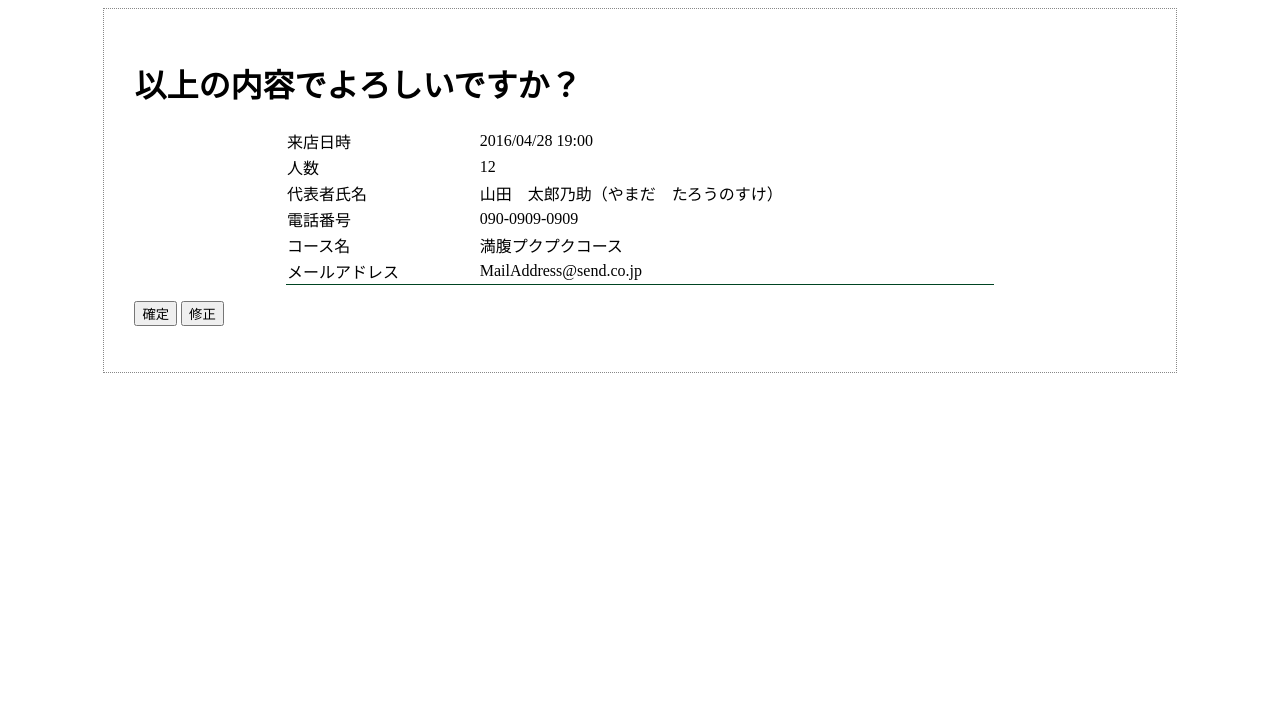
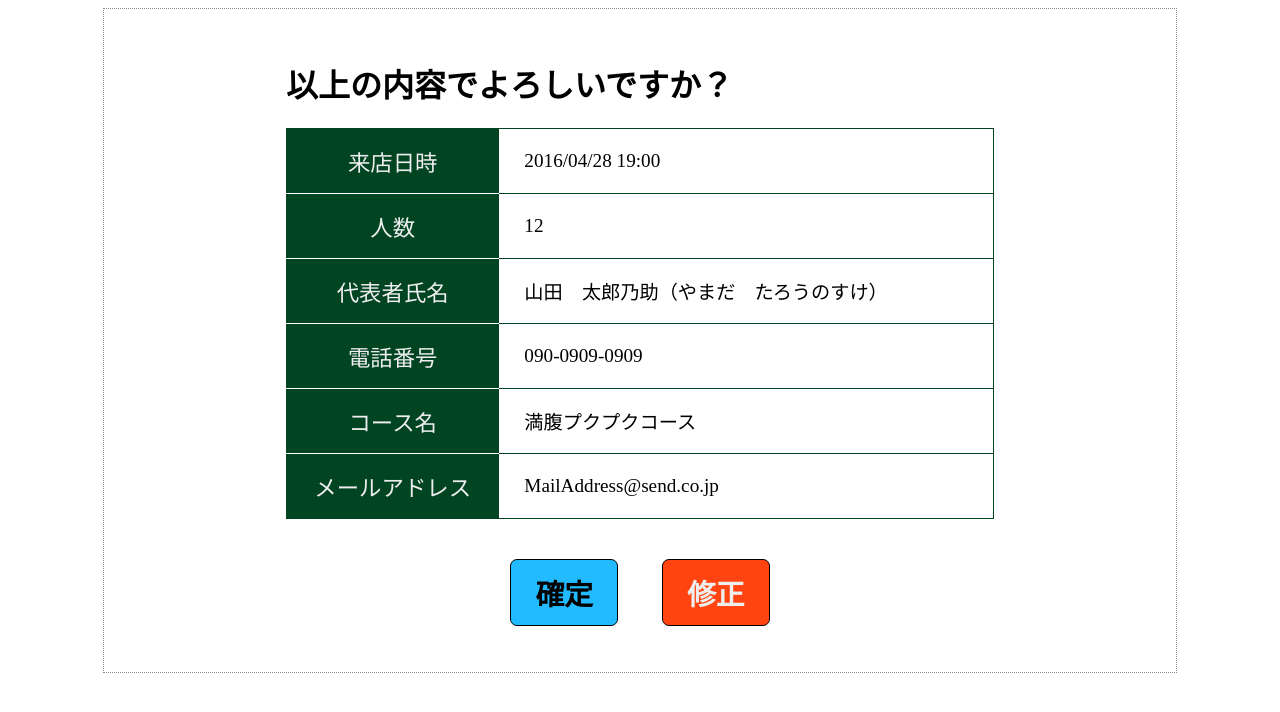
Before and after one commit to hanaclover/aki_farm, a PHP site: page /confirm.php in a window 1280 px wide. Shown: the top 712 px of the page. Run offline with PHP 8.4, Linux system fonts and the light colour scheme; some libraries are stand-ins or nearby versions.

Commit message:
fix conflict

```diff
--- a/css/confirm.css
+++ b/css/confirm.css
@@ -8,7 +8,6 @@
     padding: 30px;
     border: 1px dotted #888888;
 }
-<<<<<<< HEAD
 /*全体を両端から15％ずらす*/
 h1 {
     padding-left: 15%;
@@ -20,12 +19,6 @@ h1 {
     border-bottom: solid 1px #004422;
     /*margin-bottom: 50px;*/
     margin: 0 auto;
-=======
-.confirm {
-    width: 70%;
-    border-collapse: collapse;
-    margin-bottom: 20px;
->>>>>>> origin/confirm
 }
 /*テーブルの各セルの外観*/
 .confirm td {
```
